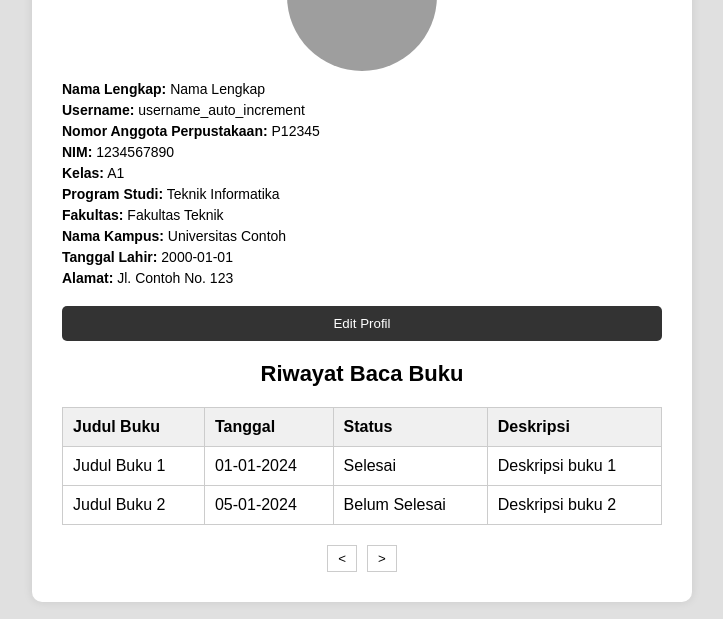
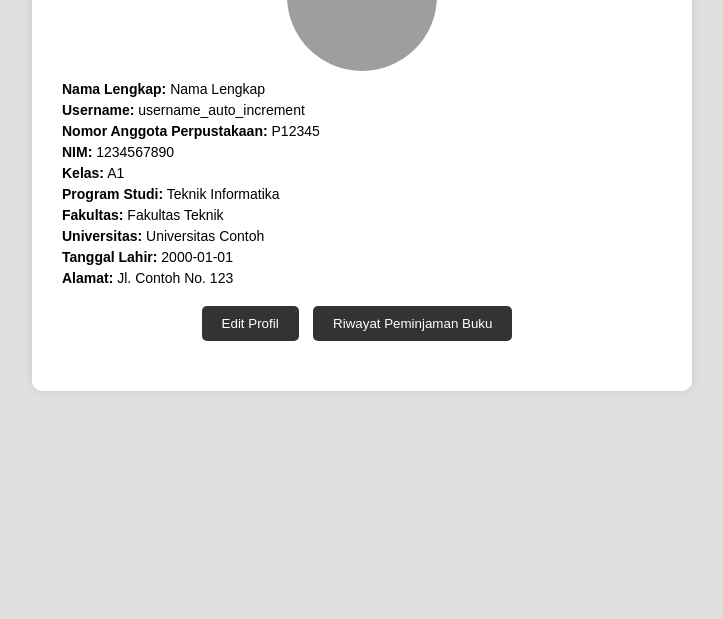
Before and after one commit to viriian/Kelompok-5, a PHP site: page /Profil.php in a window 1280 px wide. Shown: the part 181-800 px from the top of the page, without its empty margins (278-1001 px from the left). Run offline with PHP 8.4, Linux system fonts and the light colour scheme; grey boxes are pictures that could not be loaded.

Commit message:
Update Profil.php

```diff
--- a/ARSLib/Profil.php
+++ b/ARSLib/Profil.php
@@ -85,18 +85,21 @@ $profileData = $_SESSION['profileData'];
             font-weight: bold;
         }
 
-        .profile-sidebar button {
+        .profile-sidebar .profile-buttons {
+            margin-top: 20px;
+        }
+
+        .profile-sidebar .profile-buttons button {
             padding: 10px 20px;
             border: none;
             border-radius: 5px;
             background-color: #333;
             color: white;
             cursor: pointer;
-            margin-top: 10px;
-            width: 100%;
+            margin-right: 10px;
         }
 
-        .profile-sidebar button:hover {
+        .profile-sidebar .profile-buttons button:hover {
             background-color: #444;
         }
 
@@ -108,6 +111,28 @@ $profileData = $_SESSION['profileData'];
             font-size: 22px;
             margin-bottom: 10px;
             text-align: center;
+        }
+
+        .profile-content .button-wrapper {
+            text-align: center;
+            margin-bottom: 20px;
+        }
+
+        .profile-content .button-wrapper a {
+            text-decoration: none;
+        }
+
+        .profile-content .button-wrapper button {
+            padding: 10px 20px;
+            border: none;
+            border-radius: 5px;
+            background-color: #333;
+            color: white;
+            cursor: pointer;
+        }
+
+        .profile-content .button-wrapper button:hover {
+            background-color: #444;
         }
 
         table {
@@ -164,112 +189,16 @@ $profileData = $_SESSION['profileData'];
             <p><span>Kelas:</span> <?php echo $profileData['class']; ?></p>
             <p><span>Program Studi:</span> <?php echo $profileData['programStudy']; ?></p>
             <p><span>Fakultas:</span> <?php echo $profileData['faculty']; ?></p>
-            <p><span>Nama Kampus:</span> <?php echo $profileData['university']; ?></p>
+            <p><span>Universitas:</span> <?php echo $profileData['university']; ?></p>
             <p><span>Tanggal Lahir:</span> <?php echo $profileData['birthdate']; ?></p>
             <p><span>Alamat:</span> <?php echo $profileData['address']; ?></p>
         </div>
-        <button onclick="showEditProfile()">Edit Profil</button>
-    </div>
-    <div class="profile-content">
-        <h2>Riwayat Baca Buku</h2>
-        <table>
-            <tr>
-                <th>Judul Buku</th>
-                <th>Tanggal</th>
-                <th>Status</th>
-                <th>Deskripsi</th>
-            </tr>
-            <tr>
-                <td>Judul Buku 1</td>
-                <td>01-01-2024</td>
-                <td>Selesai</td>
-                <td>Deskripsi buku 1</td>
-            </tr>
-            <tr>
-                <td>Judul Buku 2</td>
-                <td>05-01-2024</td>
-                <td>Belum Selesai</td>
-                <td>Deskripsi buku 2</td>
-            </tr>
-            <!-- Tambahkan baris sesuai kebutuhan -->
-        </table>
-        <div class="pagination">
-            <button>&lt;</button>
-            <button>&gt;</button>
+        <div class="profile-buttons">
+            <a href="EditProfil.php"><button>Edit Profil</button></a>
+            <a href="riwayat.php"><button>Riwayat Peminjaman Buku</button></a>
         </div>
     </div>
 </div>
 
-<script>
-    function showEditProfile() {
-        const editProfileForm = `
-            <div class="container">
-                <h1>Edit Profil Anggota</h1>
-                <form id="edit-profile-form" method="POST" enctype="multipart/form-data" action="edit_profile.php">
-                    <div class="form-group profile-picture">
-                        <img id="preview-picture" src="<?php echo $profileData['picture']; ?>" alt="Foto Profil">
-                    </div>
-                    <div class="form-group">
-                        <label for="picture">Foto Profil</label>
-                        <input type="file" id="picture" name="picture" accept="image/*">
-                    </div>
-                    <div class="form-group">
-                        <label for="fullname">Nama Lengkap</label>
-                        <input type="text" id="fullname" name="fullname" value="<?php echo $profileData['fullname']; ?>">
-                    </div>
-                    <div class="form-group">
-                        <label for="username">Username</label>
-                        <input type="text" id="username" name="username" value="<?php echo $profileData['username']; ?>" disabled>
-                    </div>
-                    <div class="form-group">
-                        <label for="libraryId">Nomor Anggota Perpustakaan</label>
-                        <input type="text" id="libraryId" name="libraryId" value="<?php echo $profileData['libraryId']; ?>" disabled>
-                    </div>
-                    <div class="form-group">
-                        <label for="nim">NIM</label>
-                        <input type="text" id="nim" name="nim" value="<?php echo $profileData['nim']; ?>">
-                    </div>
-                    <div class="form-group">
-                        <label for="class">Kelas</label>
-                        <input type="text" id="class" name="class" value="<?php echo $profileData['class']; ?>">
-                    </div>
-                    <div class="form-group">
-                        <label for="programStudy">Program Studi</label>
-                        <input type="text" id="programStudy" name="programStudy" value="<?php echo $profileData['programStudy']; ?>">
-                    </div>
-                    <div class="form-group">
-                        <label for="faculty">Fakultas</label>
-                        <input type="text" id="faculty" name="faculty" value="<?php echo $profileData['faculty']; ?>">
-                    </div>
-                    <div class="form-group">
-                        <label for="university">Nama Kampus</label>
-                        <input type="text" id="university" name="university" value="<?php echo $profileData['university']; ?>">
-                    </div>
-                    <div class="form-group">
-                        <label for="birthdate">Tanggal Lahir</label>
-                        <input type="date" id="birthdate" name="birthdate" value="<?php echo $profileData['birthdate']; ?>">
-                    </div>
-                    <div class="form-group">
-                        <label for="address">Alamat</label>
-                        <textarea id="address" name="address"><?php echo $profileData['address']; ?></textarea>
-                    </div>
-                    <div class="form-group">
-                        <button type="submit">Simpan</button>
-                    </div>
-                </form>
-            </div>
-        `;
-        document.body.innerHTML = editProfileForm;
-
-        document.getElementById("picture").addEventListener("change", function(event) {
-            const reader = new FileReader();
-            reader.onload = function() {
-                document.getElementById("preview-picture").src = reader.result;
-            }
-            reader.readAsDataURL(event.target.files[0]);
-        });
-    }
-</script>
-
 </body>
 </html>
```
